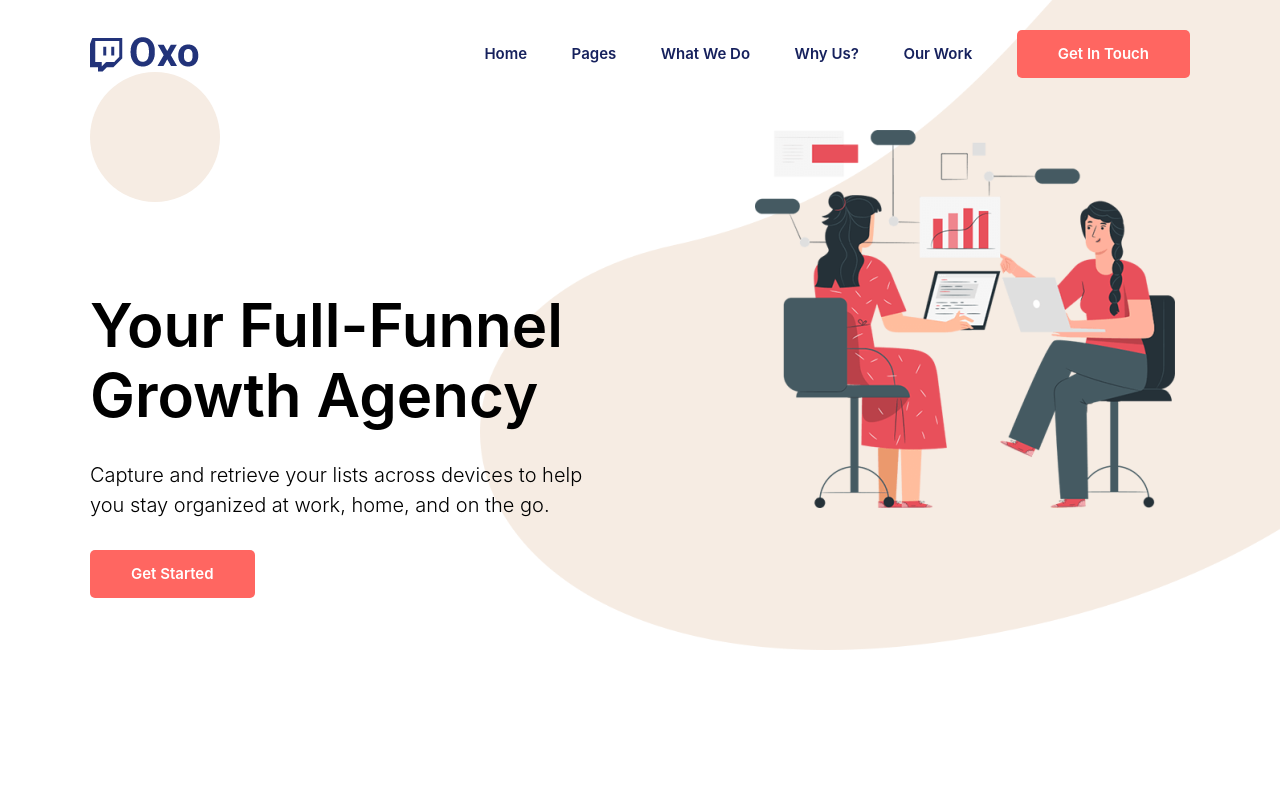
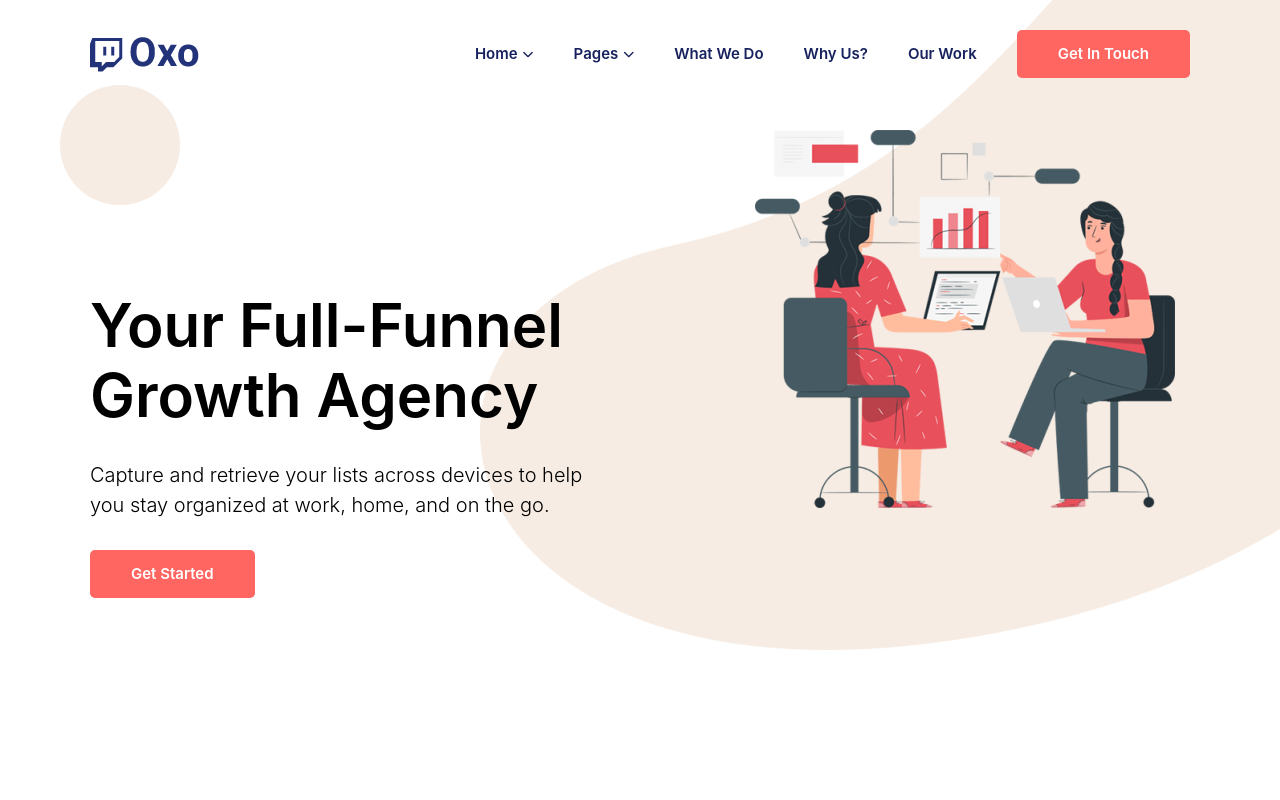
Before and after one commit to front-end-by-rimantas/35-grupe-portfolio-oxo, a website: page index.html in a window 1280 px wide. Shown: the top 800 px of the page. Drawn offline with Linux system fonts and the light colour scheme; files whose address does not match are found by name.

Commit message:
initial header commit fix1

```diff
--- a/css/base/header.css
+++ b/css/base/header.css
@@ -1,23 +1,61 @@
-.container.head {
-    padding: 0px;
-    display: flex;
-    flex-flow: row nowrap;
+.container.main-header {
+    padding-top: 0px;
+    padding-bottom: 0px;
+    /* position: fixed; */
     background-color: transparent;
-    /* position: absolute; */
-}
-header .logo {
-    margin-right: 100px;
-    margin-top: 7px;
+
 }
 
-header .nav {
-    float: right;
+.main-header .col-12 {
+    display: flex;
+    flex-direction: row;
+    justify-content: space-between;
+    align-items: center;
 }
 
-header .nav-link {
+.main-header .nav {
+    display: flex;
+    align-items: center;
+    gap: 40px;
+    position: relative;
+}
+
+.main-header .nav-link {
     font-size: 15px;
     font-weight: 600;
-    line-height: 3.2em;
     color: var(--font-blue-color);
-    margin-right: 40px;
+
 }
+.main-header .fa.fa-chevron-down {
+    font-size: 11px;
+    line-height: 20px;
+    margin-left: 5px;
+
+}
+
+.main-header .dropdown-list {
+    position: absolute;
+    display: none;
+    flex-flow: column nowrap;
+    list-style: none;
+    top: 48px;
+    background-color: #fff;
+    z-index: 1;
+}
+
+.main-header .dropdown-link:hover .dropdown-list {
+    display: flex;
+}
+
+.dropdown-list a {
+    display: block;
+    width: 180px;
+    height: 40px;
+    font-size: 15px;
+    font-weight: 600;
+    line-height: 40px;
+    padding-left: 20px;
+    color: var(--font-grey-color);
+    box-shadow: 0px 2px 3px #e0e0e0;
+
+}
--- a/css/components/circle.css
+++ b/css/components/circle.css
@@ -1,6 +1,9 @@
 .circle {
-    width: 130px;
-    height: 130px;
+    width: 120px;
+    height: 120px;
+    top: 85px;
+    left: 60px;
     background-color: #F6ECE3;
     border-radius: 65px;
+    position: absolute;
 }
--- a/index.html
+++ b/index.html
@@ -23,22 +23,49 @@
 
 
     <!-- header: start -->
-    <header class="container head bg">
+    <header class="container main-header bg">
         <div class="row">
             <div class="col-12">
                 <a href="#">
                     <img class="logo" src="./img/logo.png" alt="OXO logo">
                 </a>
-                <nav class="hidden visible-lg nav">
-                    <a class="nav-link" href="#">Home</a>
-                    <a class="nav-link" href="#">Pages</a>
-                    <a class="nav-link" href="#">What We Do</a>
-                    <a class="nav-link" href="#">Why Us?</a>
-                    <a class="nav-link" href="#">Our Work</a>
-                    <a class="btn" href="#">Get In Touch</a>
+                <nav class="hidden visible-flex-lg nav">
+                    <div class="dropdown-link">
+                        <a class="nav-link drop" href="#">Home<i class="fa fa-chevron-down" aria-hidden="true"></i></a>
+                        <ul class="dropdown-list">
+                            <li><a href="#">Home 01</a></li>
+                            <li><a href="#">Home 02</a></li>
+                            <li><a href="#">Home 03</a></li>
+                            <li><a href="#">Home 04</a></li>
+                            <li><a href="#">Home 05</a></li>
+                        </ul>
+                    </div>
+                    <div class="dropdown-link">
+                        <a class="nav-link" href="#">Pages<i class="fa fa-chevron-down" aria-hidden="true"></i></a>
+                        <ul class="dropdown-list">
+                            <li><a href="#">About Us</a></li>
+                            <li><a href="#">Contact Us</a></li>
+                            <li><a href="#">Services</a></li>
+                            <li><a href="#">How It Work</a></li>
+                            <li><a href="#">FAQs</a></li>
+                            <li><a href="#">Comming Soon</a></li>
+                        </ul>
+                    </div>
+                    <div>
+                        <a class="nav-link" href="#">What We Do</a>
+                    </div>
+                    <div>
+                        <a class="nav-link" href="#">Why Us?</a>
+                    </div>
+                    <div>
+                        <a class="nav-link" href="#">Our Work</a>
+                    </div>
+                    <div>
+                        <a class="btn" href="#">Get In Touch</a>
+                    </div>
                 </nav>
-                <div class="circle"></div>
             </div>
+            <div class="circle"></div>
         </div>
     </header>
     <!-- header: end -->
```
